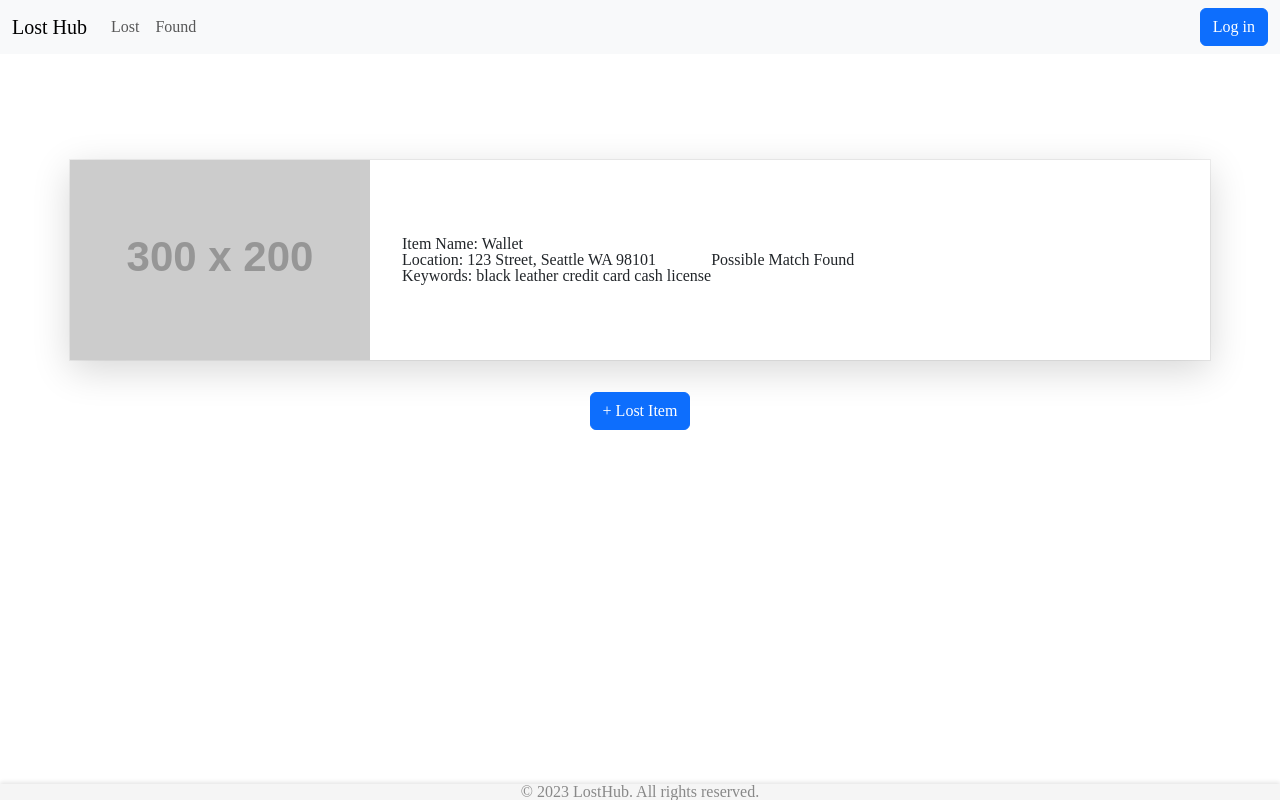
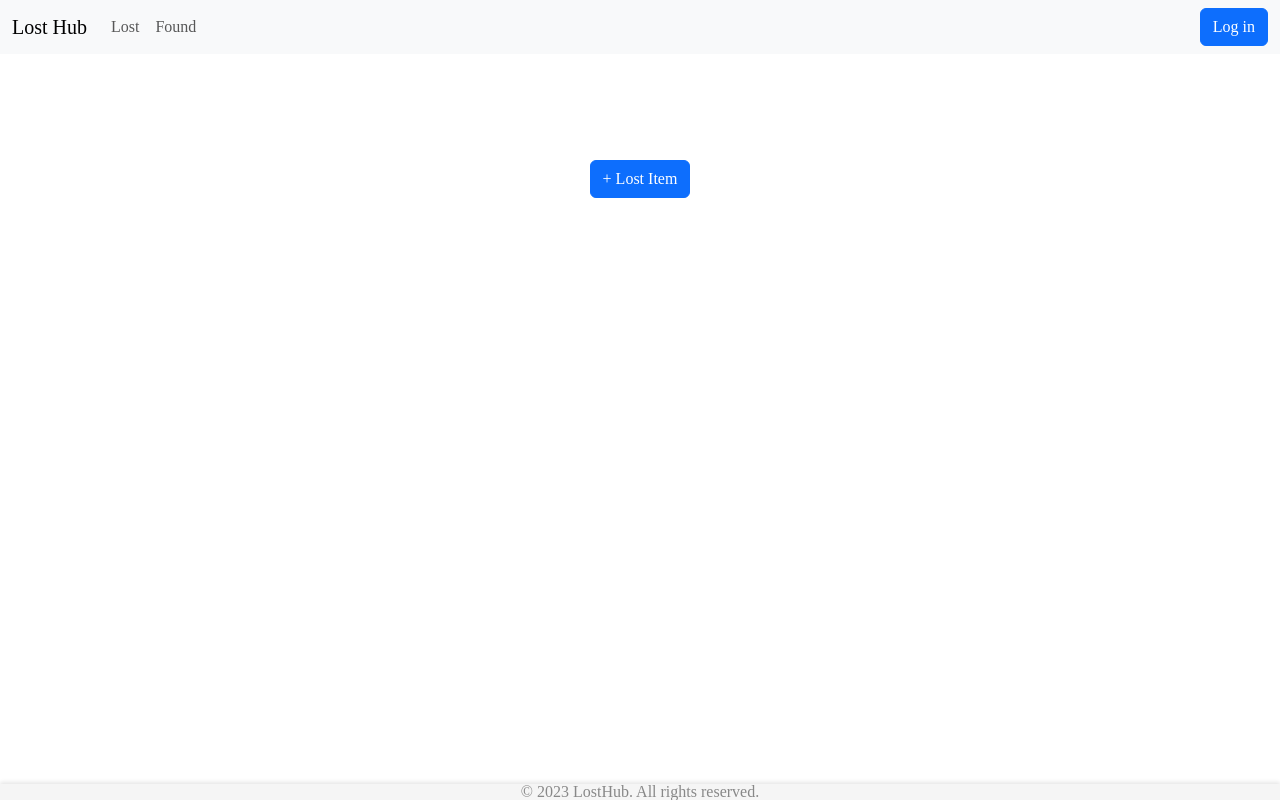
Before and after one commit to anything-for-now/anything, a React (Vite) app: page /lost in a window 1280 px wide. Built offline with nearby package versions, Linux system fonts and the light colour scheme.

Commit message:
mapping of item card now works with state

```diff
--- a/src/components/FormModal.jsx
+++ b/src/components/FormModal.jsx
@@ -5,7 +5,7 @@
 import { useDispatch, useSelector } from 'react-redux';
 import { hideModal, fileChange, formInputChange, saveFormData } from '../store/lost-item';
 
-function FormModal() {
+function FormModal({ formName }) {
   const showModal = useSelector((state) => state.lostItem.showModal);
   const formData = useSelector((state) => state.lostItem.formData);
   const lostItemsState = useSelector((state) => state.lostItem.lostItems);
@@ -31,7 +31,7 @@
   return (
     <Modal show={showModal} onHide={() => dispatch(hideModal())}>
       <Modal.Header closeButton>
-        <Modal.Title>Lost Item Form</Modal.Title>
+        <Modal.Title>{formName} Item Form</Modal.Title>
       </Modal.Header>
       <Modal.Body>
         <Form.Group className='mb-3' controlId='exampleForm.ControlInput1'>
--- a/src/components/ItemCard.css
+++ b/src/components/ItemCard.css
@@ -14,5 +14,12 @@
 
 .item-card-description {
   text-align: start;
-  margin-left: 2rem;
 }
+
+.item-card-body {
+  width: 100%;
+  display: flex;
+  align-items: center;
+  justify-content: space-between;
+  margin: 0 2rem;
+}
--- a/src/components/ItemCard.jsx
+++ b/src/components/ItemCard.jsx
@@ -3,18 +3,20 @@
 import Container from 'react-bootstrap/Container';
 import './ItemCard.css';
 
-function ItemCard() {
+function ItemCard({ itemName, description, location, image }) {
   return (
     <>
       <Container id='item-card-container'>
         <Image id='item-card-image' src='https://placehold.co/300x200' />
-        <div className='item-card-description'>
-          <h2>Item Name: Wallet</h2>
-          <p>Location: 123 Street, Seattle WA 98101</p>
-          <p>Keywords: black leather credit card cash license</p>
-        </div>
-        <div>
-          <h3>Possible Match Found</h3>
+        <div className='item-card-body'>
+          <div className='item-card-description'>
+            <h2>{itemName}</h2>
+            <p>{location}</p>
+            <p>{description}</p>
+          </div>
+          <div>
+            <h3>Possible Match Found -- needs work</h3>
+          </div>
         </div>
       </Container>
     </>
--- a/src/components/Lost.jsx
+++ b/src/components/Lost.jsx
@@ -9,6 +9,7 @@
 
 function Lost() {
   const stateShowModal = useSelector((state) => state.lostItem.showModal);
+  const lostItemsState = useSelector((state) => state.lostItem.lostItems);
   const dispatch = useDispatch();
 
   const handleShowModal = () => {
@@ -21,10 +22,22 @@
 
   return (
     <>
-      <ItemCard />
+      {lostItemsState.map((item, index) => (
+        <ItemCard
+          key={index}
+          itemName={item.itemName}
+          image={item.image}
+          location={item.location}
+          description={item.description}
+        />
+      ))}
       <Button onClick={handleShowModal}>+ Lost Item</Button>
 
-      <FormModal showModal={stateShowModal} handleCloseModal={handleHideModal} />
+      <FormModal
+        formName={'Lost'}
+        showModal={stateShowModal}
+        handleCloseModal={handleHideModal}
+      />
     </>
   );
 }
```
Also changed, not shown: .eslintrc.cjs.
